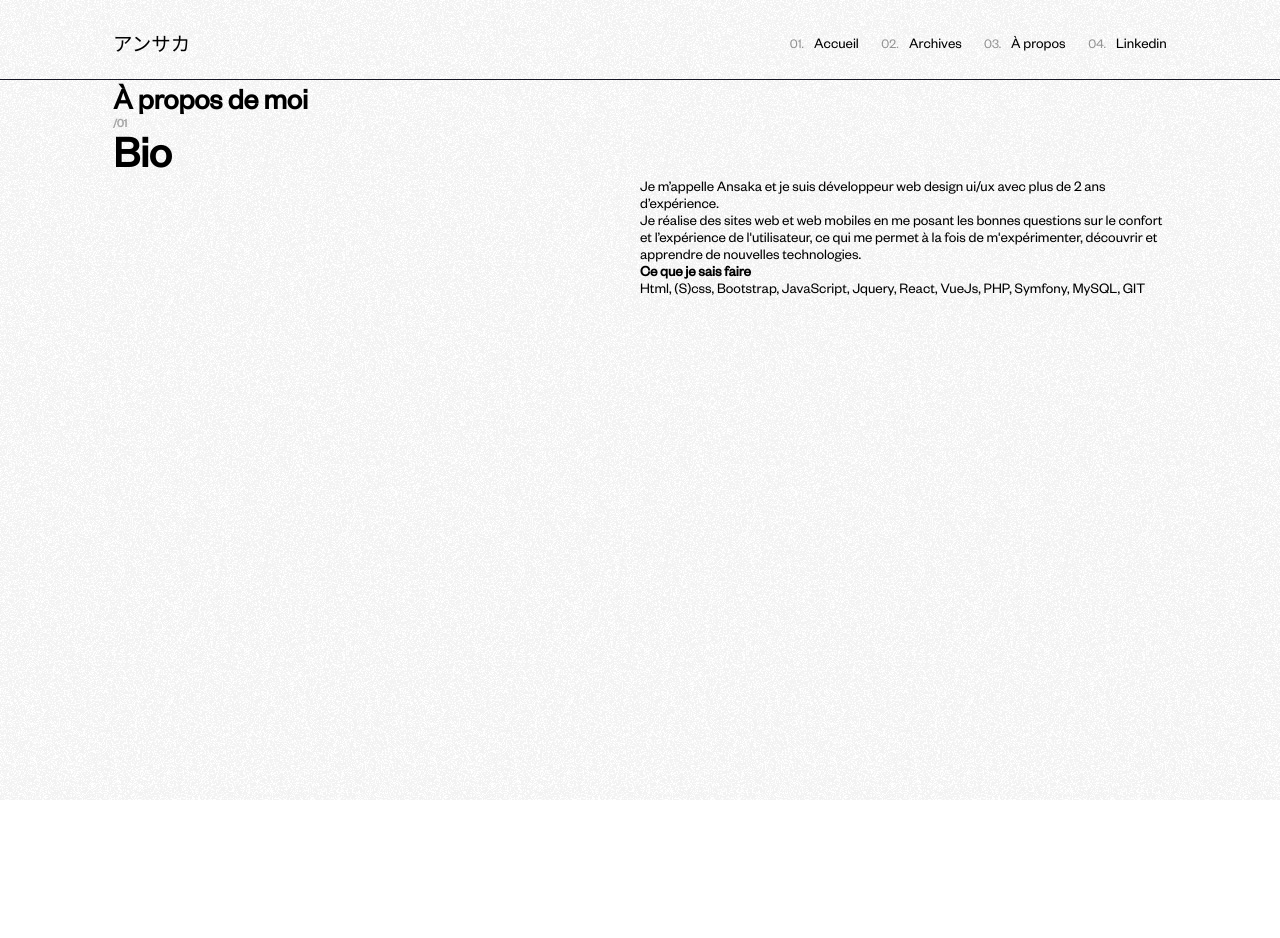
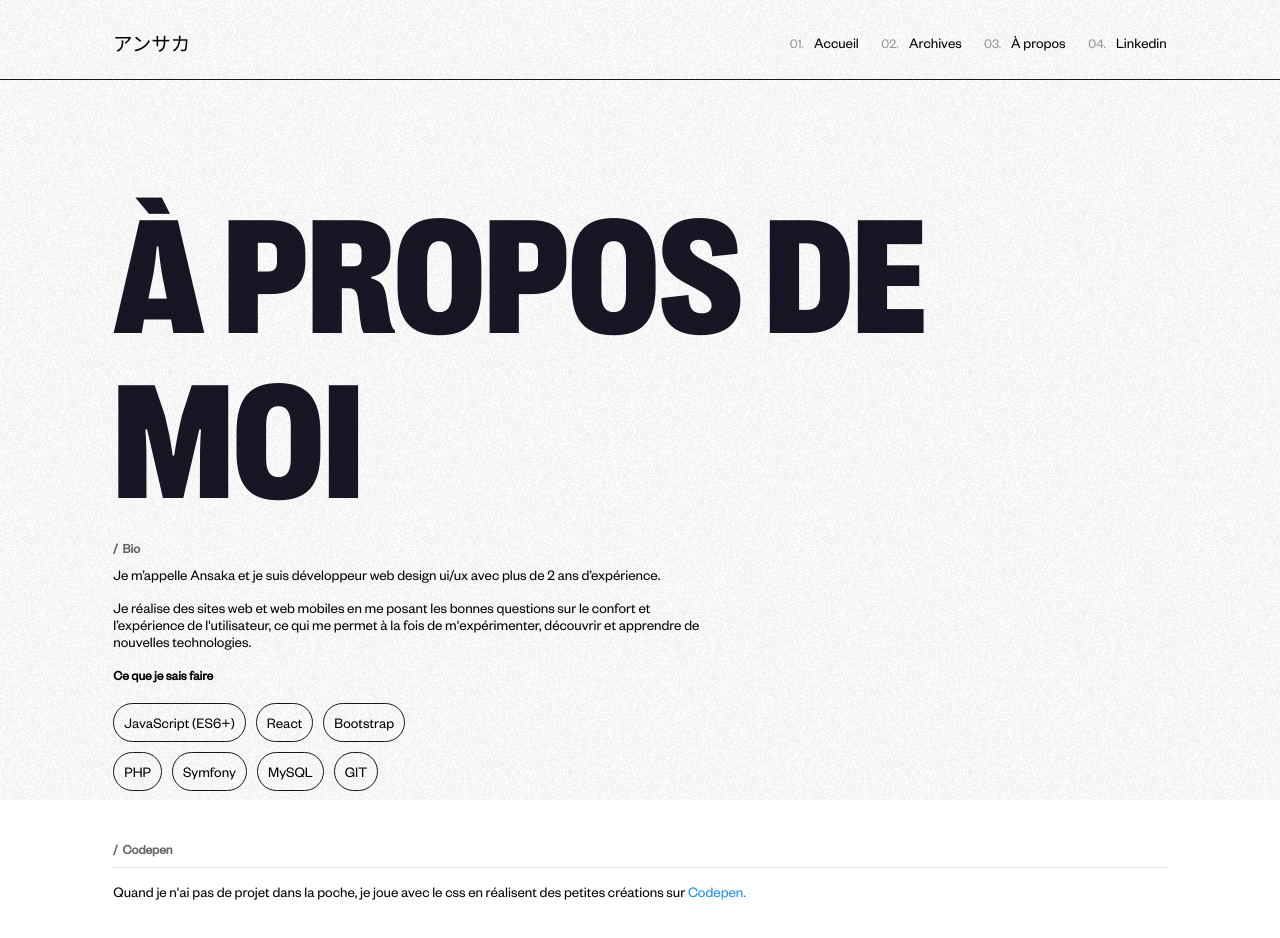
Before and after one commit to iamansaka/website, a Next.js app: page /a-propos in a window 1280 px wide. Shown: the top 938 px of the page. Before the commit the page ends 800 px from the top, so only its background shows below. Built offline with nearby package versions, Linux system fonts and the light colour scheme.

Commit message:
Style page a-propos

```diff
--- a/pages/a-propos.js
+++ b/pages/a-propos.js
@@ -1,29 +1,59 @@
 // Librairie
 import React from "react";
-
-// Components
+import Link from "next/link";
+import { navLinks } from "../lib/config";
 
 // Styled
 import StyledContainer from "../styles/base/Container.styled";
-import {TitleStyled, BioStyled} from "../styles/pages/A-propos.styled";
+import {
+  IntroStyled,
+  TitleStyled,
+  TitleSecondaryStyled,
+  SkillStyled,
+  CodepenStyled,
+  ContactStyled,
+} from "../styles/pages/A-propos.styled";
 
 export default function About() {
   return (
     <>
       <StyledContainer>
-                <h1>À propos de moi</h1>
-                <div>
-                    <TitleStyled>Bio</TitleStyled>
-                    <BioStyled>
-                        <p className="text">Je m’appelle Ansaka et je suis développeur web design ui/ux avec plus de 2
-                            ans d’expérience.</p>
-                        <p className="text">Je réalise des sites web et web mobiles en me posant les bonnes questions
-                            sur le confort et l’expérience de l'utilisateur, ce qui me permet à la fois de
-                            m'expérimenter, découvrir et apprendre de nouvelles technologies.</p>
+        <TitleStyled>À propos de moi</TitleStyled>
+        <IntroStyled>
+          <TitleSecondaryStyled>Bio</TitleSecondaryStyled>
+          <p>
+            Je m’appelle Ansaka et je suis développeur web design ui/ux avec plus de 2 ans
+            d’expérience.
+          </p>
+          <p>
+            Je réalise des sites web et web mobiles en me posant les bonnes questions sur
+            le confort et l’expérience de l'utilisateur, ce qui me permet à la fois de
+            m'expérimenter, découvrir et apprendre de nouvelles technologies.
+          </p>
           <strong>Ce que je sais faire</strong>
-                        <p className="skill">Html, (S)css, Bootstrap, JavaScript, Jquery, React, VueJs, PHP, Symfony, MySQL, GIT</p>
-                    </BioStyled>
-                </div>
+          <SkillStyled>
+            <li>JavaScript (ES6+)</li>
+            <li>React</li>
+            <li>Bootstrap</li>
+            <li>PHP</li>
+            <li>Symfony</li>
+            <li>MySQL</li>
+            <li>GIT</li>
+          </SkillStyled>
+        </IntroStyled>
+        <CodepenStyled>
+          <TitleSecondaryStyled>Codepen</TitleSecondaryStyled>
+          <p>
+            Quand je n'ai pas de projet dans la poche, je joue avec le css en réalisent
+            des petites créations sur{" "}
+            <a className="link_codepen" href="codepen.com/anss">
+              Codepen.
+            </a>
+          </p>
+        </CodepenStyled>
+        <Link href={navLinks[3].url} passHref legacyBehavior>
+          <ContactStyled>Une collaboration ? Un projet ?</ContactStyled>
+        </Link>
       </StyledContainer>
     </>
   );
--- a/styles/pages/A-propos.styled.js
+++ b/styles/pages/A-propos.styled.js
@@ -1,20 +1,86 @@
 import styled from "styled-components";
+import { device } from "../device";
 
-export const TitleStyled = styled.h2`
-  font-size: 3rem;
-  display: block;
+export const TitleStyled = styled.h1`
+  font-family: "RightGrotesk", sans-serif;
+  font-size: 11rem;
+  line-height: 1;
+  text-transform: uppercase;
+  /* -webkit-text-fill-color: transparent;
+  -webkit-text-stroke-width: 1px; */
+  margin-top: 100px;
+  color: var(--dark);
+  @media ${device.md} {
+    font-size: 5rem;
+  }
+`;
 
-  &:before {
-    content: "/01";
-    font-size: 0.8rem;
-    display: block;
-    margin-bottom: -.4rem;
-    color: #595959;
-    opacity: .5;
+export const IntroStyled = styled.div`
+  position: relative;
+  margin-top: 2rem;
+
+  p {
+    width: 40rem;
+    margin-bottom: 16px;
+    @media ${device.md} {
+      width: 100%;
+    }
   }
-`
 
-export const BioStyled = styled.div`
-  width: 50%;
-  justify-self: flex-end;
-`
+  strong {
+    font-size: 0.9rem;
+  }
+`;
+
+export const TitleSecondaryStyled = styled.h3`
+  font-size: 0.9rem;
+  margin-bottom: 10px;
+  opacity: 0.6;
+  &::before {
+    content: "/";
+    margin-right: 5px;
+  }
+`;
+
+export const SkillStyled = styled.ul`
+  display: flex;
+  flex-flow: row wrap;
+  /* display: grid;
+  grid-template-columns: repeat(3, minmax(140px, 200px)); */
+  gap: 10px;
+  margin: 20px 0;
+  overflow: hidden;
+  width: 30%;
+  @media ${device.md} {
+    width: 100%;
+  }
+
+  li {
+    position: relative;
+    border: 1px solid var(--dark);
+    padding: 10px;
+    border-radius: 50rem;
+  }
+`;
+
+export const CodepenStyled = styled.div`
+  ${TitleSecondaryStyled} {
+    margin-top: 50px;
+    padding-bottom: 10px;
+    border-bottom: 1px solid #cdcdcd;
+  }
+
+  p {
+    margin: 15px 0;
+  }
+
+  .link_codepen {
+    color: var(--blue);
+  }
+`;
+
+export const ContactStyled = styled.a`
+  font-family: "RightGrotesk", sans-serif;
+  text-transform: uppercase;
+  font-size: 77px;
+`;
```
Lines whose indentation alone changed are shown as unchanged.
